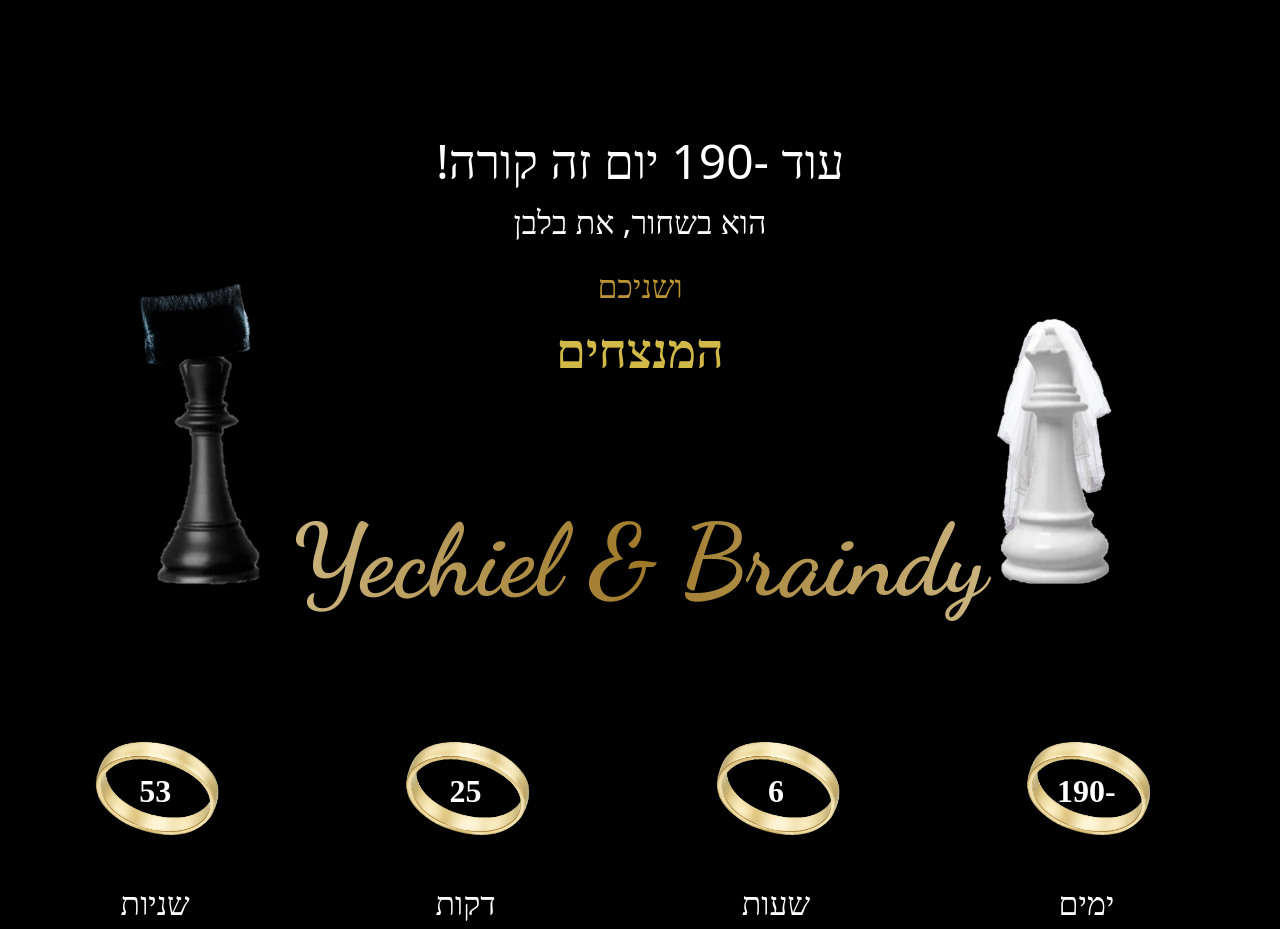
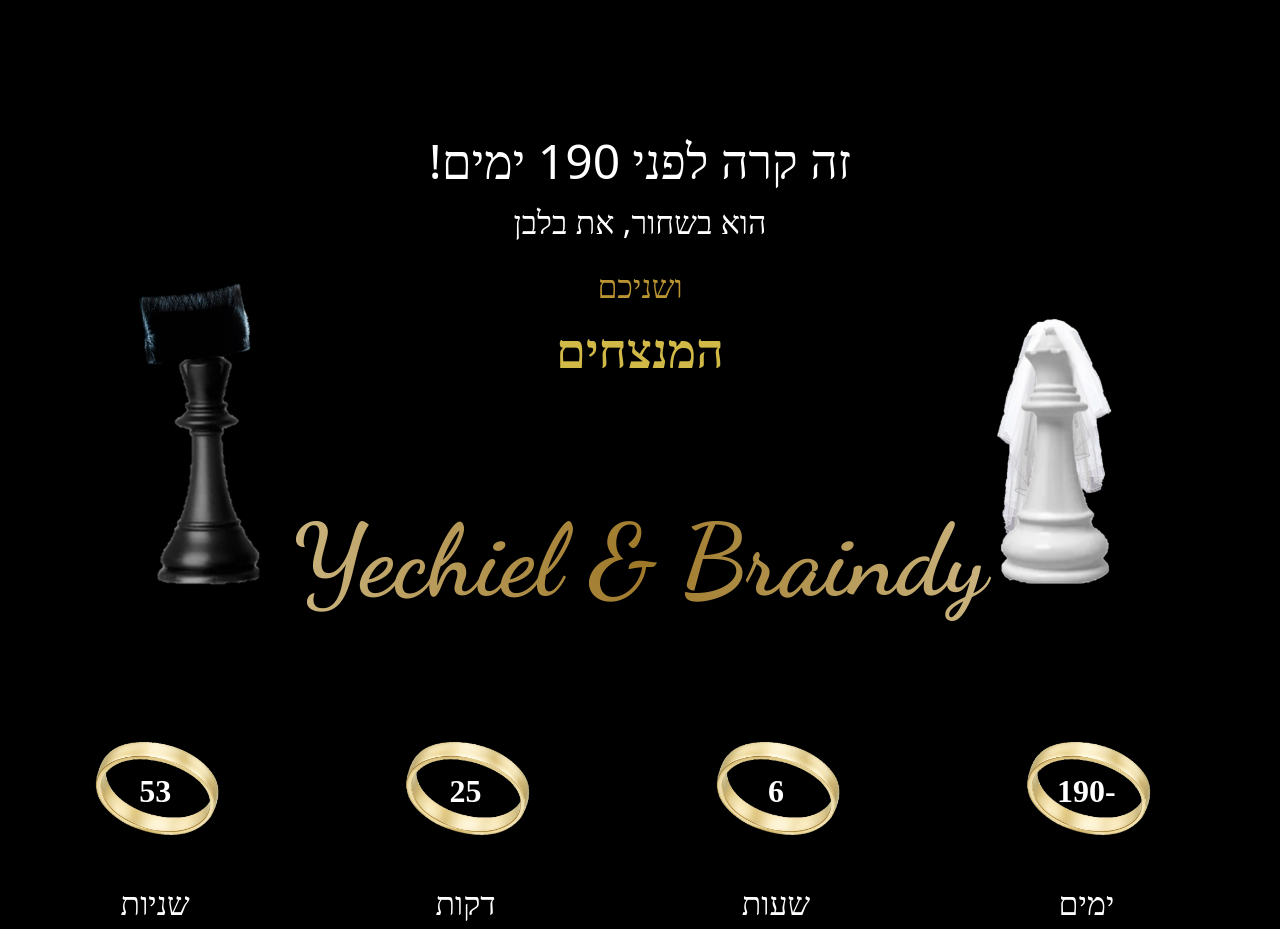
Before and after one commit to RivkaBarNatan/64WeddingCountdown, an Angular app: page / in a window 1280 px wide. Shown: the part 820-1749 px from the top of the page. Built offline with nearby package versions, Linux system fonts and the light colour scheme; a small style sheet from the web is missing.

Commit message:
Update main.component.html

```diff
--- a/src/app/main/main.component.html
+++ b/src/app/main/main.component.html
@@ -81,7 +81,8 @@
 <div class="second">
     <h1 data-text="Break the glass"><span>Break the glass</span></h1><br><br><br>
     <div class="secondFont"><br>
-        <h2 class="title">עוד {{days}} יום זה קורה!</h2>
+        <h2 *ngIf="days > 1" class="title">עוד {{days}} יום זה קורה!</h2>
+        <h2 *ngIf="days <= 1" class="title">זה קרה לפני {{absDays}} ימים!</h2>
         <p>הוא בשחור, את בלבן</p>
         <p class="twice">ושניכם</p>
         <p class="win">המנצחים</p><br><br><br>
```
